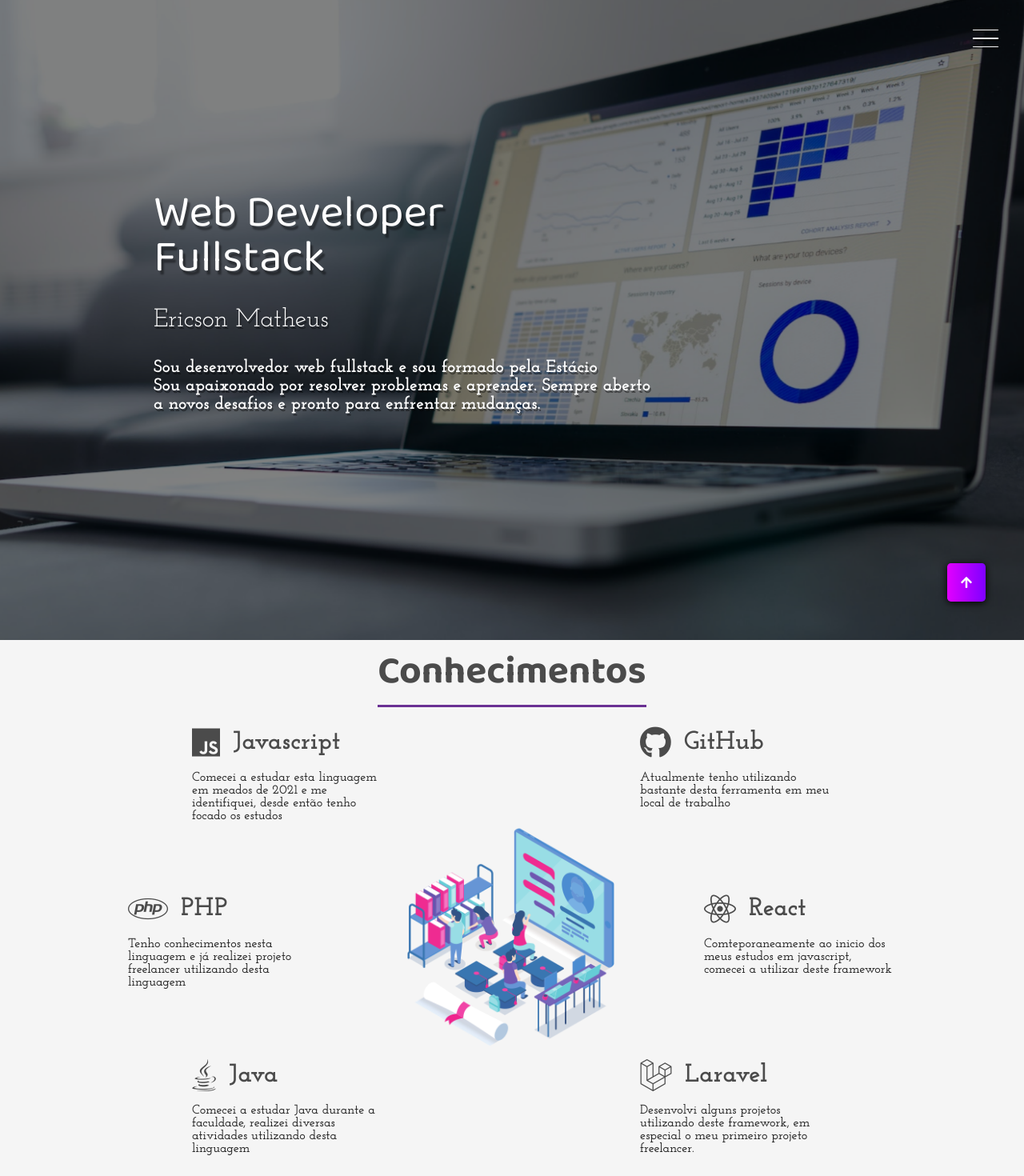
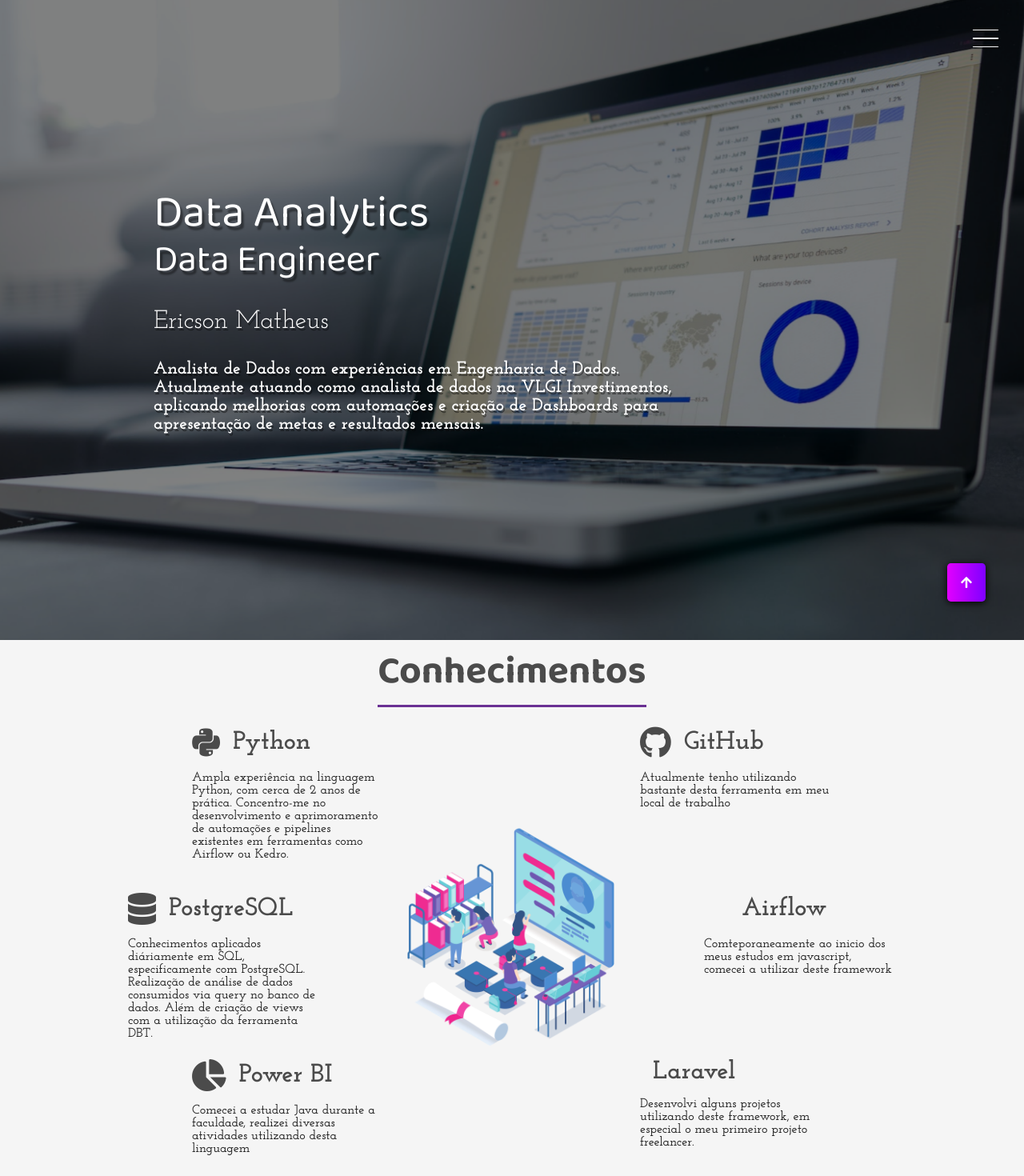
Before and after one commit to ericsonmatheus/portfolio, a React (Create React App) app: page / in a window 1280 px wide. Shown: the top 1470 px of the page at 80% size. Built offline with nearby package versions, Linux system fonts and the light colour scheme; the HTML template or start-up script is replaced by a standard one.

Commit message:
components (feat): change text

```diff
--- a/src/components/Home/Home.jsx
+++ b/src/components/Home/Home.jsx
@@ -9,11 +9,12 @@ function Home() {
         <img src={banner} alt="Banner Principal"></img>
       </div>
       <div className="banner">
-        <h1>Web Developer <br />Fullstack</h1>
+        <h1>Data Analytics<br /><small>Data Engineer</small></h1>
         <p>Ericson Matheus</p>
-        <p style={{ fontSize: 22 }}><strong>Sou desenvolvedor web fullstack e sou formado pela Estácio<br />
-          Sou apaixonado por resolver problemas e aprender. Sempre aberto<br />
-          a novos desafios e pronto para enfrentar mudanças.</strong></p>
+        <p style={{ fontSize: 22 }}><strong>Analista de Dados com experiências em Engenharia de Dados.<br />
+          Atualmente atuando como analista de dados na VLGI Investimentos,<br />
+          aplicando melhorias com automações e criação de Dashboards para<br />
+          apresentação de metas e resultados mensais.</strong></p>
       </div>
     </header>
   )
--- a/src/components/Knowledge/Knowledge.jsx
+++ b/src/components/Knowledge/Knowledge.jsx
@@ -12,28 +12,29 @@ function Knowledge() {
       <div className="knowledges">
         <div className="knowledge">
           <div className="knowledge-header">
-            <i className="fab fa-js"></i>
-            <h3>Javascript</h3>
+            <i className="fab fa-python"></i>
+            <h3>Python</h3>
           </div>
           <div className="knowledge-text">
-            <p>Comecei a estudar esta linguagem em meados de 2021 e me identifiquei, desde então tenho focado os estudos
-              {/* nesta linguagem. Esta não foi a primeira linguagem que aprendi, porém tem sido a que mais utilizo. */}</p>
+            <p>Ampla experiência na linguagem Python, com cerca de 2 anos de prática. Concentro-me no desenvolvimento e aprimoramento
+              de automações e pipelines existentes em ferramentas como Airflow ou Kedro.</p>
           </div>
         </div>
         <div className="knowledge">
           <div className="knowledge-header">
-            <i className="fab fa-php"></i>
-            <h3>PHP</h3>
+            <i class="fas fa-database"></i>
+            <h3>PostgreSQL</h3>
           </div>
           <div className="knowledge-text">
-            <p>Tenho conhecimentos nesta linguagem e já realizei projeto freelancer utilizando desta linguagem{/*juntamente com o framework Laravel.*/}
+            <p>Conhecimentos aplicados diáriamente em SQL, especificamente com PostgreSQL. Realização de análise de dados consumidos via query no banco de dados.
+              Além de criação de views com a utilização da ferramenta DBT.
             </p>
           </div>
         </div>
         <div className="knowledge">
           <div className="knowledge-header">
-            <i className="fab fa-java"></i>
-            <h3>Java</h3>
+            <i class="fas fa-chart-pie"></i>
+            <h3>Power BI</h3>
           </div>
           <div className="knowledge-text">
             <p>Comecei a estudar Java durante a faculdade, realizei diversas atividades utilizando desta linguagem{/* , e esta foi um dos pilares para eu ingressar e nesta área. */}
@@ -52,8 +53,8 @@ function Knowledge() {
         </div>
         <div className="knowledge">
           <div className="knowledge-header">
-            <i className="fab fa-react"></i>
-            <h3>React</h3>
+            <i class="fal fa-fan"></i>
+            <h3>Airflow</h3>
           </div>
           <div className="knowledge-text">
             <p>Comteporaneamente ao inicio dos meus estudos em javascript, comecei a utilizar deste framework{/*, onde tive a oportunidade de aprimorar minhas habilidades na criação de frontend. Assim como este portfólio.*/}
@@ -62,7 +63,7 @@ function Knowledge() {
         </div>
         <div className="knowledge">
           <div className="knowledge-header">
-            <i className="fab fa-laravel"></i>
+            <i className="fa-solid fa-diamond"></i>
             <h3>Laravel</h3>
           </div>
           <div className="knowledge-text">
```
